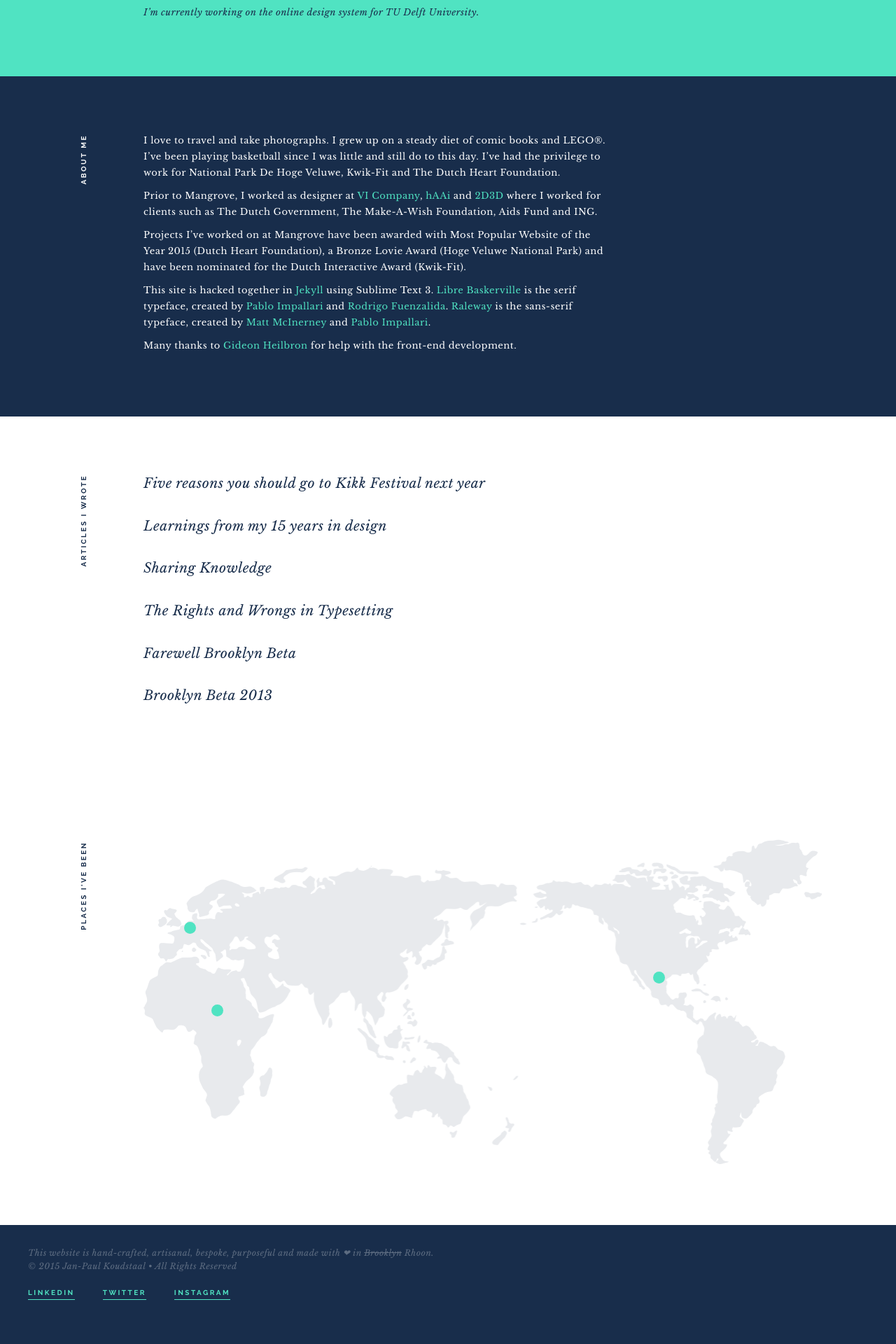
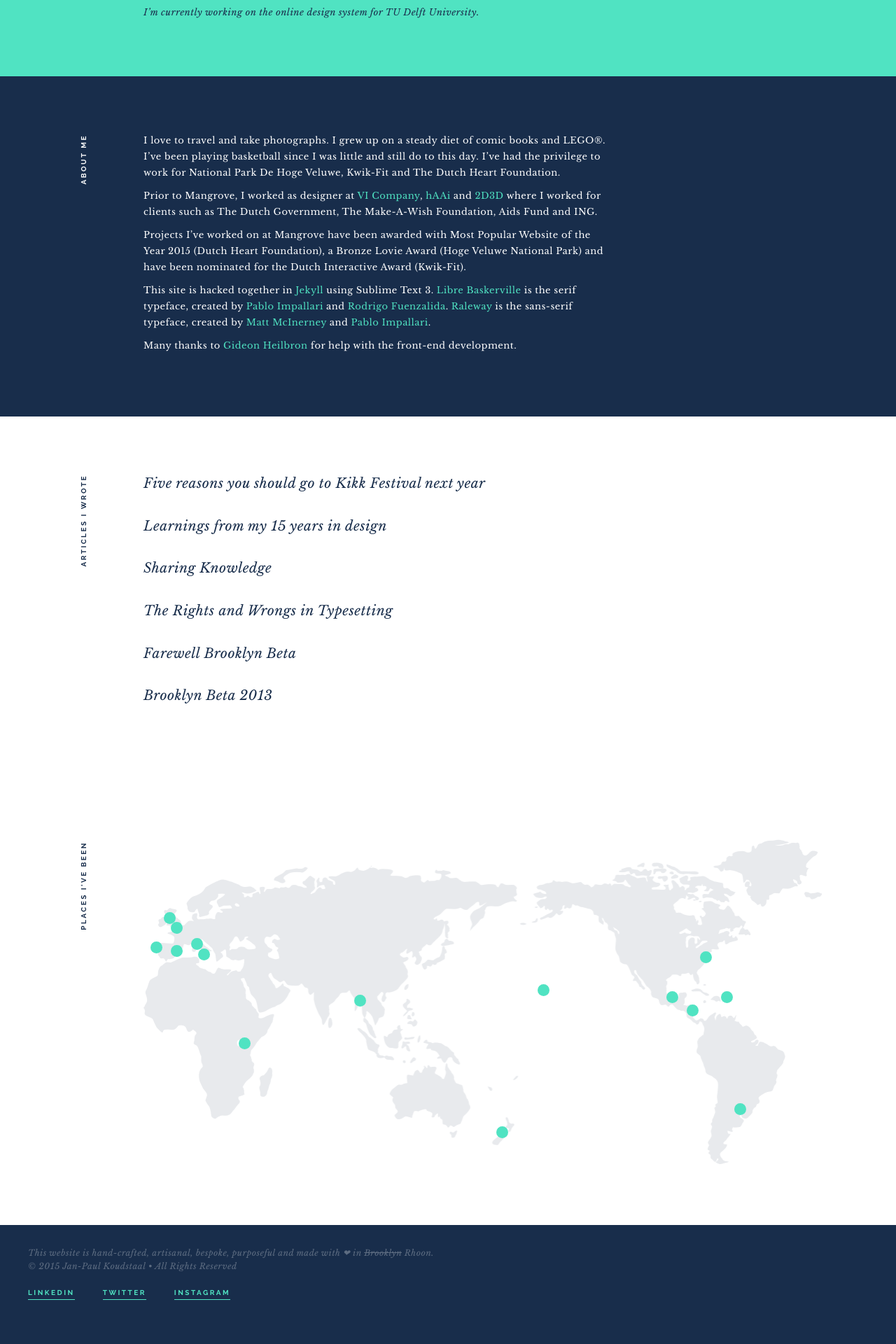
Before and after one commit to jpkoudstaal/jpkoudstaal.github.io, a Jekyll site: the page built from index.html, in a window 1280 px wide. Shown: the part 1453-3373 px from the top of the page at 70% size. Built offline with Jekyll 4.4.1, drawn with Linux system fonts in a browser that asks for light colours; nearby versions of some CDN libraries.

Commit message:
Map update

```diff
--- a/_layouts/default.html
+++ b/_layouts/default.html
@@ -81,27 +81,123 @@
         <div class="map">
           <img src="images/map.png">
           <ul class="pins">
-            <li style="left: 10%; top: 50%;">
-              <a class="pins__link" href="#">
+            <li style="left: 80%; top: 50%;">
+              <a class="pins__link" target="_blank" href="https://www.flickr.com/photos/jpk_spacemonkey/albums/72157658721879212">
                 <div class="pins__label">
-                  <div class="font-sans text-uppercase text-small mb1">See photo's I took in</div>
-                  <div class="text-italic text-underline cl-primary">Afrika</div>
+                  <div class="font-sans text-uppercase text-small mb1">See photo’s I took in</div>
+                  <div class="text-italic text-underline cl-primary">Costa Rica 2015</div>
                 </div>
               </a>
             </li>
-            <li style="left: 6%; top: 25%;">
-              <a class="pins__link" href="#">
+            <li style="left: 4%; top: 25%;">
+              <a class="pins__link" target="_blank" href="https://www.flickr.com/photos/jpk_spacemonkey/sets/72157653402053772">
                 <div class="pins__label">
-                  <div class="font-sans text-uppercase text-small mb1">See photo's I took in</div>
-                  <div class="text-italic text-underline cl-primary">Nederland</div>
+                  <div class="font-sans text-uppercase text-small mb1">See photo’s I took in</div>
+                  <div class="text-italic text-underline cl-primary">Disneyland Paris 2015</div>
                 </div>
               </a>
             </li>
-            <li style="left: 75%; top: 40%;">
-              <a class="pins__link" href="#">
+            <li style="left: 1%; top: 31%;">
+              <a class="pins__link" target="_blank" href="https://www.flickr.com/photos/jpk_spacemonkey/sets/72157647804973569">
                 <div class="pins__label">
-                  <div class="font-sans text-uppercase text-small mb1">See photo's I took in</div>
-                  <div class="text-italic text-underline cl-primary">Mexico</div>
+                  <div class="font-sans text-uppercase text-small mb1">See photo’s I took in</div>
+                  <div class="text-italic text-underline cl-primary">Portugal 2014</div>
+                </div>
+              </a>
+            </li>
+            <li style="left: 82%; top: 34%;">
+              <a class="pins__link" target="_blank" href="https://www.flickr.com/photos/jpk_spacemonkey/tags/nyc/">
+                <div class="pins__label">
+                  <div class="font-sans text-uppercase text-small mb1">See photo’s I took in</div>
+                  <div class="text-italic text-underline cl-primary">New York City</div>
+                </div>
+              </a>
+            </li>
+            <li style="left: 7%; top: 30%;">
+              <a class="pins__link" target="_blank" href="https://www.flickr.com/photos/jpk_spacemonkey/sets/72157625106353255">
+                <div class="pins__label">
+                  <div class="font-sans text-uppercase text-small mb1">See photo’s I took in</div>
+                  <div class="text-italic text-underline cl-primary">Rome 2010</div>
+                </div>
+              </a>
+            </li>
+            <li style="left: 85%; top: 46%;">
+              <a class="pins__link" target="_blank" href="https://www.flickr.com/photos/jpk_spacemonkey/sets/72157624175067236">
+                <div class="pins__label">
+                  <div class="font-sans text-uppercase text-small mb1">See photo’s I took in</div>
+                  <div class="text-italic text-underline cl-primary">St. Lucia 2010</div>
+                </div>
+              </a>
+            </li>
+            <li style="left: 3%; top: 22%;">
+              <a class="pins__link" target="_blank" href="https://www.flickr.com/photos/jpk_spacemonkey/sets/72157623682003327">
+                <div class="pins__label">
+                  <div class="font-sans text-uppercase text-small mb1">See photo’s I took in</div>
+                  <div class="text-italic text-underline cl-primary">London 2010</div>
+                </div>
+              </a>
+            </li>
+            <li style="left: 52%; top: 87%;">
+              <a class="pins__link" target="_blank" href="https://www.flickr.com/photos/jpk_spacemonkey/sets/72157617564578357">
+                <div class="pins__label">
+                  <div class="font-sans text-uppercase text-small mb1">See photo’s I took in</div>
+                  <div class="text-italic text-underline cl-primary">New Zealand 2009</div>
+                </div>
+              </a>
+            </li>
+            <li style="left: 58%; top: 44%;">
+              <a class="pins__link" target="_blank" href="https://www.flickr.com/photos/jpk_spacemonkey/sets/72157623036153676">
+                <div class="pins__label">
+                  <div class="font-sans text-uppercase text-small mb1">See photo’s I took in</div>
+                  <div class="text-italic text-underline cl-primary">SFO + Hawaii + NYC 2009</div>
+                </div>
+              </a>
+            </li>
+            <li style="left: 87%; top: 80%;">
+              <a class="pins__link" target="_blank" href="https://www.flickr.com/photos/jpk_spacemonkey/sets/72157606350658942">
+                <div class="pins__label">
+                  <div class="font-sans text-uppercase text-small mb1">See photo’s I took in</div>
+                  <div class="text-italic text-underline cl-primary">Argentina 2008</div>
+                </div>
+              </a>
+            </li>
+            <li style="left: 14%; top: 60%;">
+              <a class="pins__link" target="_blank" href="https://www.flickr.com/photos/jpk_spacemonkey/sets/72157601445356959">
+                <div class="pins__label">
+                  <div class="font-sans text-uppercase text-small mb1">See photo’s I took in</div>
+                  <div class="text-italic text-underline cl-primary">Tanzania 2007</div>
+                </div>
+              </a>
+            </li>
+            <li style="left: 31%; top: 47%;">
+              <a class="pins__link" target="_blank" href="https://www.flickr.com/photos/jpk_spacemonkey/sets/72157594249910257">
+                <div class="pins__label">
+                  <div class="font-sans text-uppercase text-small mb1">See photo’s I took in</div>
+                  <div class="text-italic text-underline cl-primary">Thailand 2006</div>
+                </div>
+              </a>
+            </li>
+            <li style="left: 77%; top: 46%;">
+              <a class="pins__link" target="_blank" href="https://www.flickr.com/photos/jpk_spacemonkey/sets/72157594262113651">
+                <div class="pins__label">
+                  <div class="font-sans text-uppercase text-small mb1">See photo’s I took in</div>
+                  <div class="text-italic text-underline cl-primary">Mexico 2005</div>
+                </div>
+              </a>
+            </li>
+            <li style="left: 4%; top: 32%;">
+              <a class="pins__link" target="_blank" href="https://www.flickr.com/photos/jpk_spacemonkey/sets/72157594407203518">
+                <div class="pins__label">
+                  <div class="font-sans text-uppercase text-small mb1">See photo’s I took in</div>
+                  <div class="text-italic text-underline cl-primary">Barcelona 2004</div>
+                </div>
+              </a>
+            </li>
+            <li style="left: 8%; top: 33%;">
+              <a class="pins__link" target="_blank" href="https://www.flickr.com/photos/jpk_spacemonkey/sets/72157594401788912">
+                <div class="pins__label">
+                  <div class="font-sans text-uppercase text-small mb1">See photo’s I took in</div>
+                  <div class="text-italic text-underline cl-primary">Sicily 2003</div>
                 </div>
               </a>
             </li>
--- a/_sass/_maps.scss
+++ b/_sass/_maps.scss
@@ -94,9 +94,9 @@
 			position: absolute;
 			bottom: 100%;
 			left: 50%;
-			width: 170px;
+			width: 220px;
 			height: 70px;
-			margin-left: -85px;
+			margin-left: -110px;
 		}
 
 		&:after {
@@ -119,7 +119,7 @@
 	}
 
 	.pins__link {
-		@include font-size(16);
+		@include font-size(15);
 		display: block;
 		position: relative;
 		width: 100%;
```
